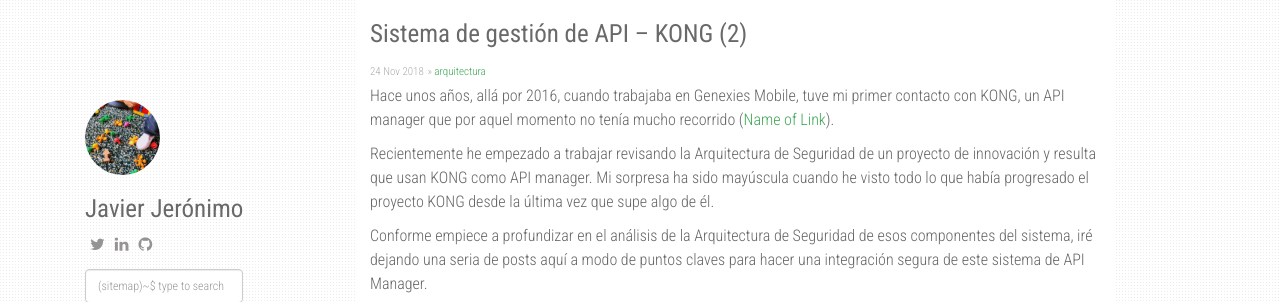
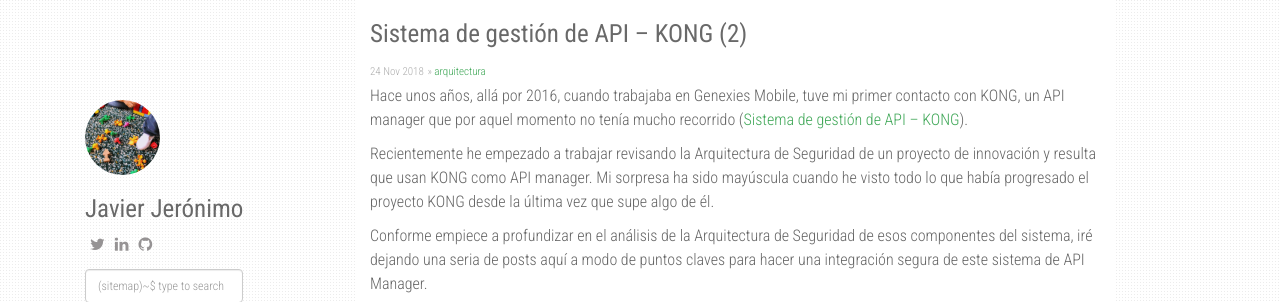
Before and after one commit to javierjeronimo/javierjeronimo.github.io, a Jekyll site: the page built from _posts/2018-11-24-kong-api-manager.md, in a window 1280 px wide. Shown: the top 302 px of the page. Built offline with Jekyll 4.4.1, drawn with Linux system fonts in a browser that asks for light colours; nearby versions of some CDN libraries; our own code applies the rules of GitHub Pages for plain Markdown files; comment, search, counter and statistics services are not loaded.

Commit message:
fix link text

```diff
--- a/_posts/2018-11-24-kong-api-manager.md
+++ b/_posts/2018-11-24-kong-api-manager.md
@@ -4,7 +4,7 @@ categories:
   - arquitectura
 ---
 
-Hace unos años, allá por 2016, cuando trabajaba en Genexies Mobile, tuve mi primer contacto con KONG, un API manager que por aquel momento no tenía mucho recorrido ([Name of Link]({% post_url 2016-03-19-sistema-de-gestion-de-api-kong %})).
+Hace unos años, allá por 2016, cuando trabajaba en Genexies Mobile, tuve mi primer contacto con KONG, un API manager que por aquel momento no tenía mucho recorrido ([Sistema de gestión de API – KONG]({% post_url 2016-03-19-sistema-de-gestion-de-api-kong %})).
 
 Recientemente he empezado a trabajar revisando la Arquitectura de Seguridad de un proyecto de innovación y resulta que usan KONG como API manager. Mi sorpresa ha sido mayúscula cuando he visto todo lo que había progresado el proyecto KONG desde la última vez que supe algo de él.
 
```
